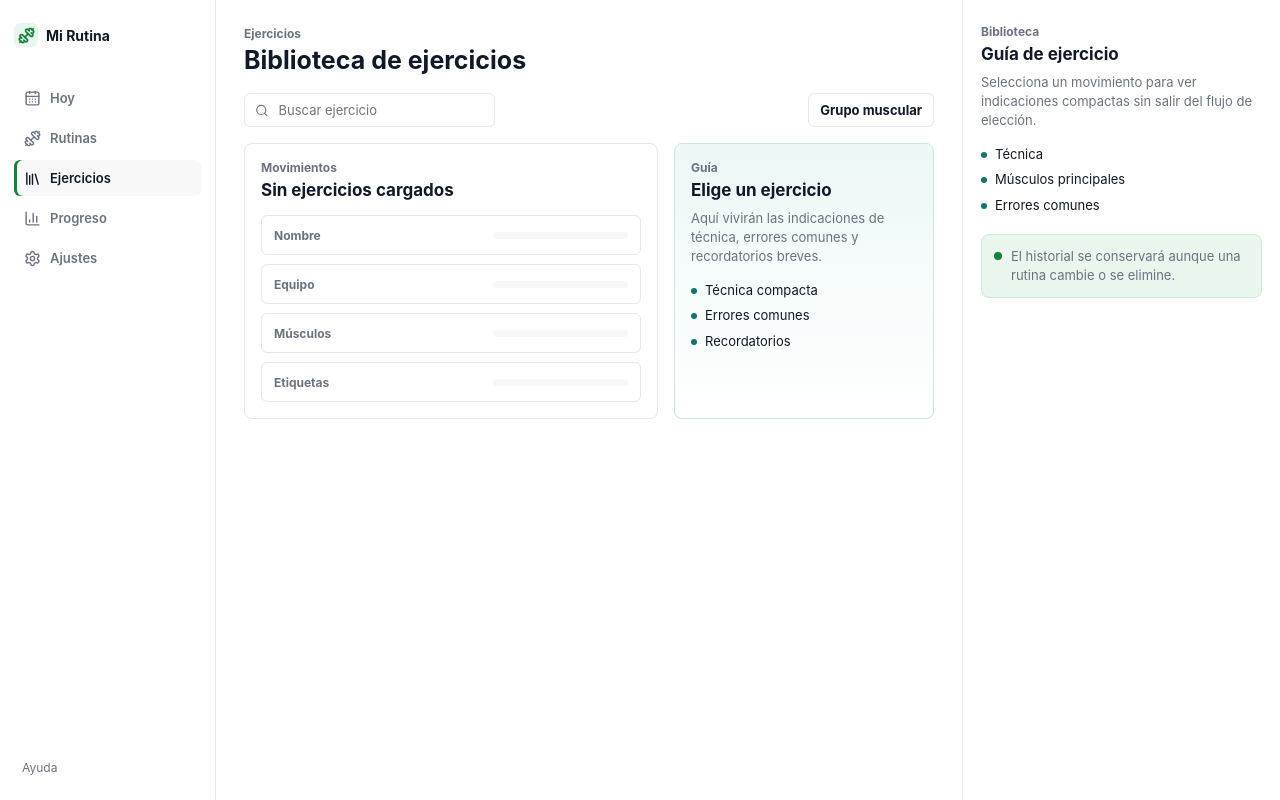
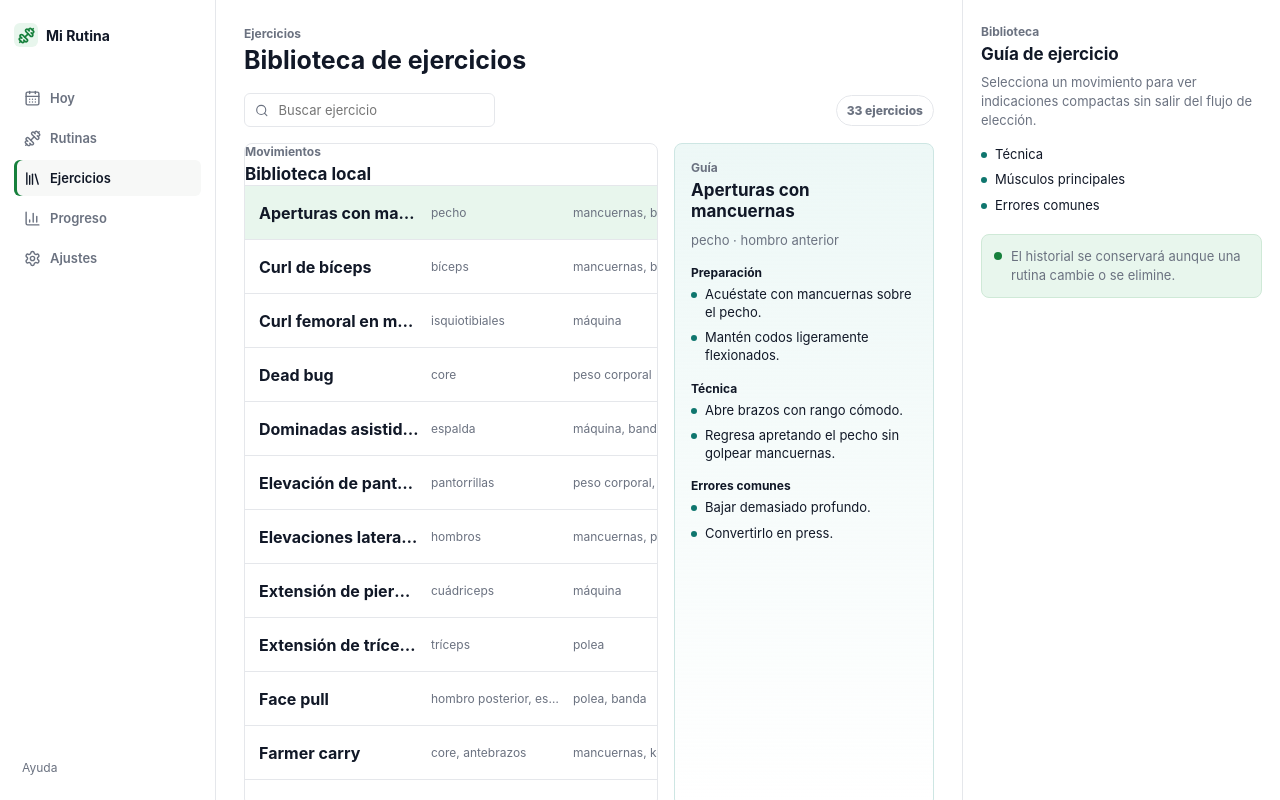
Before and after one commit to Betancourt1/exercise-tracker, a React (Vite) app: page / in a window 1280 px wide. Both pictures are taken after a click on the button "Ejercicios". Built offline with nearby package versions, Linux system fonts and the light colour scheme.

Commit message:
Show seeded exercises in library

```diff
--- a/src/App.tsx
+++ b/src/App.tsx
@@ -24,10 +24,12 @@ import type { WorkoutStartRequest } from "./features/workout/types";
 import {
   exportDatabaseJson,
   getLatestInProgressWorkoutDraft,
+  listSeededAvailableExercises,
   replaceDatabaseFromExportWithBackup,
   stringifyDatabaseExport,
 } from "./data";
 import type { DatabaseExport } from "./data";
+import type { Exercise } from "./domain";
 
 type PageId = "today" | "routines" | "exercises" | "progress" | "settings" | "workout";
 
@@ -448,6 +450,71 @@ function TodayPage({
 }
 
 function ExercisesPage() {
+  const [exercises, setExercises] = useState<Exercise[]>([]);
+  const [selectedExerciseId, setSelectedExerciseId] = useState<string | null>(null);
+  const [searchQuery, setSearchQuery] = useState("");
+  const [isLoading, setIsLoading] = useState(true);
+  const [error, setError] = useState<string | null>(null);
+
+  useEffect(() => {
+    let isCurrent = true;
+
+    async function loadExercises() {
+      setIsLoading(true);
+      setError(null);
+
+      try {
+        const seededExercises = await listSeededAvailableExercises();
+        if (!isCurrent) {
+          return;
+        }
+
+        setExercises(seededExercises);
+        setSelectedExerciseId((currentId) => currentId ?? seededExercises[0]?.id ?? null);
+      } catch {
+        if (isCurrent) {
+          setError("No se pudo cargar la biblioteca local de ejercicios.");
+        }
+      } finally {
+        if (isCurrent) {
+          setIsLoading(false);
+        }
+      }
+    }
+
+    void loadExercises();
+
+    return () => {
+      isCurrent = false;
+    };
+  }, []);
+
+  const filteredExercises = useMemo(() => {
+    const query = searchQuery.trim().toLocaleLowerCase("es-MX");
+
+    if (!query) {
+      return exercises;
+    }
+
+    return exercises.filter((exercise) => {
+      const searchText = [
+        exercise.name,
+        ...exercise.primaryMuscles,
+        ...exercise.secondaryMuscles,
+        ...exercise.equipment,
+        ...exercise.tags,
+      ]
+        .join(" ")
+        .toLocaleLowerCase("es-MX");
+
+      return searchText.includes(query);
+    });
+  }, [exercises, searchQuery]);
+  const selectedExercise =
+    exercises.find((exercise) => exercise.id === selectedExerciseId) ??
+    filteredExercises[0] ??
+    null;
+
   return (
     <section className="page-section">
       <PageTitle kicker="Ejercicios" title="Biblioteca de ejercicios" />
@@ -455,37 +522,93 @@ function ExercisesPage() {
       <div className="toolbar">
         <label className="search-box">
           <Search size={15} />
-          <input placeholder="Buscar ejercicio" aria-label="Buscar ejercicio" />
+          <input
+            placeholder="Buscar ejercicio"
+            aria-label="Buscar ejercicio"
+            value={searchQuery}
+            onChange={(event) => setSearchQuery(event.target.value)}
+          />
         </label>
-        <button className="secondary-button" type="button">
-          Grupo muscular
-        </button>
+        <span className="toolbar-count">{filteredExercises.length} ejercicios</span>
       </div>
 
+      {error ? <p className="form-error">{error}</p> : null}
+
       <div className="split-grid">
-        <article className="panel">
+        <article className="panel exercise-library-panel">
           <div className="panel-header">
             <div>
               <p className="panel-label">Movimientos</p>
-              <h2>Sin ejercicios cargados</h2>
+              <h2>{isLoading ? "Cargando ejercicios" : "Biblioteca local"}</h2>
             </div>
           </div>
-          <EmptyRows
-            rows={4}
-            labels={["Nombre", "Equipo", "Músculos", "Etiquetas"]}
-          />
+          {isLoading ? (
+            <EmptyRows rows={4} labels={["Nombre", "Equipo", "Músculos", "Etiquetas"]} />
+          ) : filteredExercises.length > 0 ? (
+            <div className="exercise-browser-list">
+              {filteredExercises.map((exercise) => (
+                <button
+                  className="exercise-browser-row"
+                  data-active={exercise.id === selectedExercise?.id}
+                  type="button"
+                  key={exercise.id}
+                  onClick={() => setSelectedExerciseId(exercise.id)}
+                >
+                  <strong>{exercise.name}</strong>
+                  <span>{exercise.primaryMuscles.join(", ")}</span>
+                  <span>{exercise.equipment.join(", ")}</span>
+                  <span>{exercise.tags.slice(0, 3).join(", ")}</span>
+                </button>
+              ))}
+            </div>
+          ) : (
+            <EmptyState
+              title="Sin resultados"
+              body="Ajusta la búsqueda por nombre, músculo, equipo o etiqueta."
+            />
+          )}
         </article>
-        <article className="panel guide-card">
-          <p className="panel-label">Guía</p>
-          <h2>Elige un ejercicio</h2>
-          <p className="muted">
-            Aquí vivirán las indicaciones de técnica, errores comunes y recordatorios
-            breves.
-          </p>
-          <GuideList />
-        </article>
+        <ExerciseGuideCard exercise={selectedExercise} />
       </div>
     </section>
+  );
+}
+
+function ExerciseGuideCard({ exercise }: { exercise: Exercise | null }) {
+  if (!exercise) {
+    return (
+      <article className="panel guide-card">
+        <p className="panel-label">Guía</p>
+        <h2>Elige un ejercicio</h2>
+        <p className="muted">Selecciona un movimiento para ver indicaciones breves.</p>
+        <GuideList />
+      </article>
+    );
+  }
+
+  return (
+    <article className="panel guide-card">
+      <p className="panel-label">Guía</p>
+      <h2>{exercise.name}</h2>
+      <p className="muted">
+        {exercise.primaryMuscles.join(", ")}
+        {exercise.secondaryMuscles.length > 0
+          ? ` · ${exercise.secondaryMuscles.join(", ")}`
+          : ""}
+      </p>
+      <GuideBlock title="Preparación" items={exercise.guide.setup} />
+      <GuideBlock title="Técnica" items={exercise.guide.technique} />
+      <GuideBlock title="Errores comunes" items={exercise.guide.commonMistakes} />
+    </article>
+  );
+}
+
+function GuideBlock({ title, items }: { title: string; items: string[] }) {
+  return (
+    <div className="exercise-guide-block">
+      <strong>{title}</strong>
+      <GuideList items={items} />
+    </div>
   );
 }
 
--- a/src/styles.css
+++ b/src/styles.css
@@ -379,6 +379,16 @@ input:focus-visible {
   gap: 10px;
 }
 
+.toolbar-count {
+  border: 1px solid var(--border);
+  border-radius: 999px;
+  padding: 7px 10px;
+  color: var(--muted);
+  background: var(--surface);
+  font-size: 12px;
+  font-weight: 800;
+}
+
 .search-box input {
   width: 100%;
   min-width: 0;
@@ -1428,6 +1438,71 @@ input:focus-visible {
   background:
     linear-gradient(180deg, rgba(230, 245, 243, 0.72), rgba(255, 255, 255, 0)),
     var(--surface);
+}
+
+.exercise-library-panel {
+  padding: 0;
+  overflow: hidden;
+}
+
+.exercise-library-panel .panel-header {
+  border: 0;
+  border-bottom: 1px solid var(--border);
+  border-radius: 0;
+  box-shadow: none;
+}
+
+.exercise-browser-list {
+  display: grid;
+  max-height: 620px;
+  overflow: auto;
+}
+
+.exercise-browser-row {
+  display: grid;
+  grid-template-columns: minmax(160px, 1.1fr) minmax(130px, 0.85fr) minmax(110px, 0.8fr) minmax(120px, 0.8fr);
+  gap: 12px;
+  align-items: center;
+  min-height: 54px;
+  border: 0;
+  border-bottom: 1px solid var(--border);
+  padding: 10px 14px;
+  background: transparent;
+  color: var(--text);
+  cursor: pointer;
+  text-align: left;
+}
+
+.exercise-browser-row:hover,
+.exercise-browser-row[data-active="true"] {
+  background: var(--routine-soft);
+}
+
+.exercise-browser-row strong,
+.exercise-browser-row span {
+  min-width: 0;
+  overflow: hidden;
+  text-overflow: ellipsis;
+  white-space: nowrap;
+}
+
+.exercise-browser-row span {
+  color: var(--muted);
+  font-size: 12px;
+}
+
+.exercise-guide-block {
+  display: grid;
+  gap: 6px;
+  margin-top: 16px;
+}
+
+.exercise-guide-block > strong {
+  font-size: 12px;
+}
+
+.exercise-guide-block .guide-list {
+  margin: 0;
 }
 
 .guide-list {
@@ -2119,6 +2194,20 @@ input:focus-visible {
     width: 100%;
   }
 
+  .toolbar-count {
+    width: fit-content;
+  }
+
+  .exercise-library-panel {
+    padding: 0;
+  }
+
+  .exercise-browser-row {
+    grid-template-columns: 1fr;
+    gap: 4px;
+    min-height: 0;
+  }
+
   .routine-table-head {
     display: none;
   }
```
